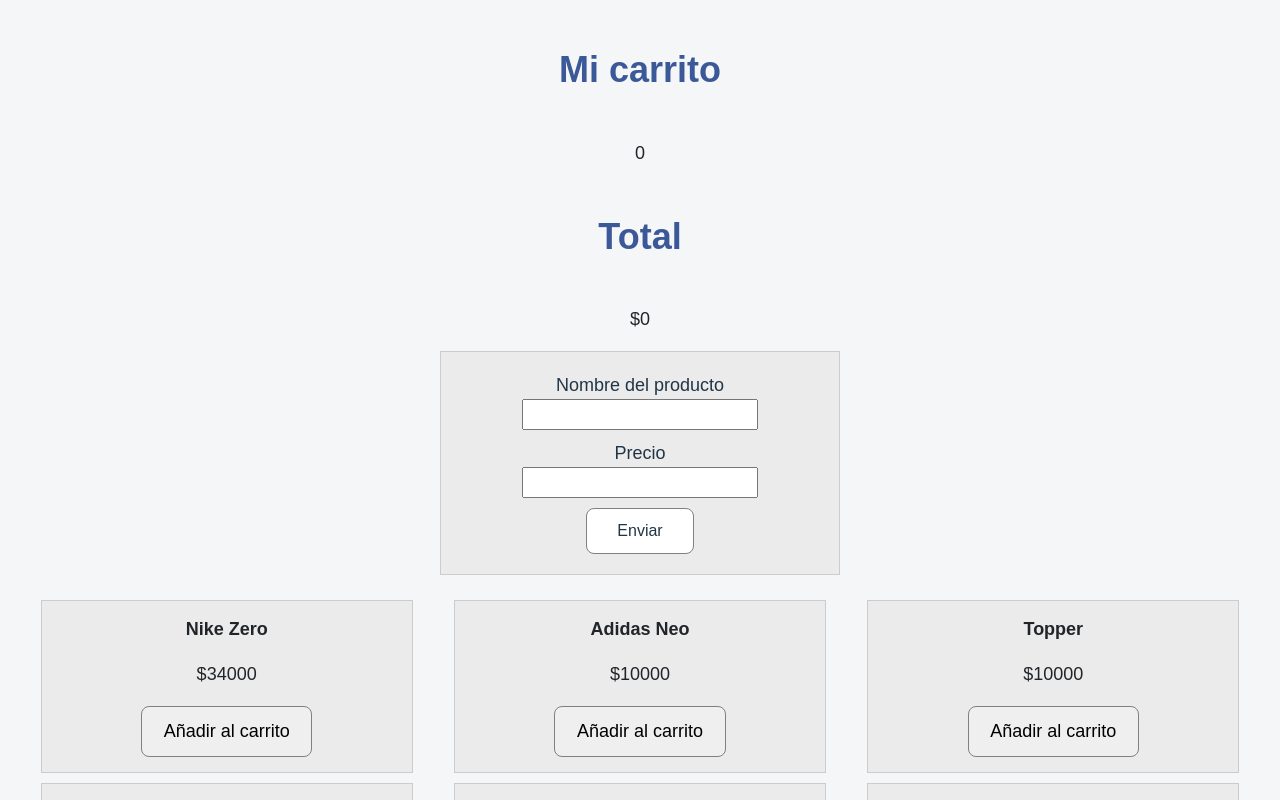
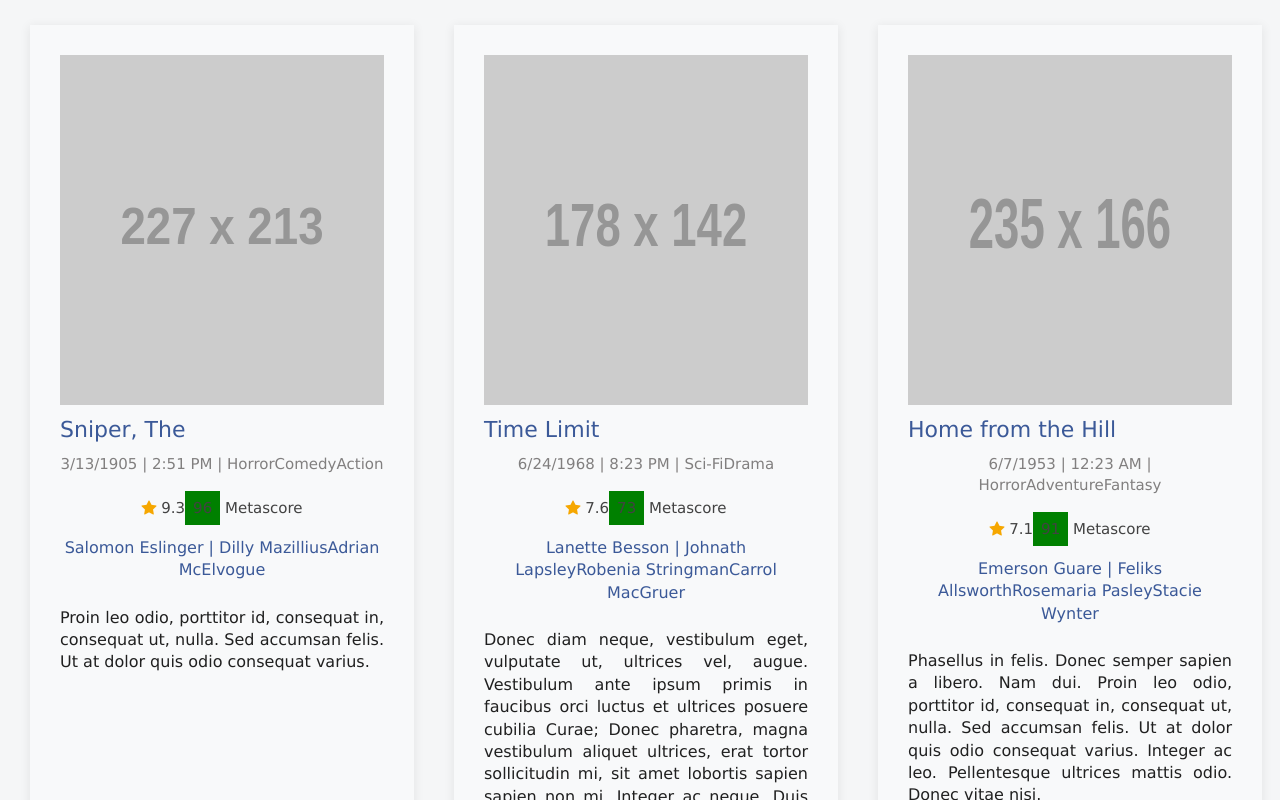
Before and after one commit to TGerzenstein/info-react, a React (Vite) app in the folder vite-project/: page / in a window 1280 px wide. Shown: the top 800 px of the page. Built offline with nearby package versions, Linux system fonts and the light colour scheme.

Commit message:
updated components

```diff
--- a/vite-project/src/App.jsx
+++ b/vite-project/src/App.jsx
@@ -1,73 +1,17 @@
 import React from 'react';
 import './App.css';
-import Header from './components/Header';
-import { useState } from 'react';
-import AgregarAlCarrito from './components/AgregarAlCarrito';
-import NuevosProductos from './components/NuevosProductos';
+import ListadoPeliculas from './TrabajoPracticoUno/ListadoPeliculas';
 
 
 
-function App({ onDatosRecibidos }) {
-
-  //Estados de los datos
-  const [listasProductos, setListaProductos] = useState([]);
-  const [total, setTotal ] = useState(0);
-  const [countProductos, setCountProductos] = useState(0);
-
-
-  // Función que se pasa al componente hijo como prop
-  const handleDatosRecibidos = (nombreProducto, precioProducto) => {
-    if (onDatosRecibidos) {
-      onDatosRecibidos(nombreProducto, precioProducto);
-    }
-
-    const nuevoProducto = {
-      nombre: nombreProducto,
-      precio: precioProducto,
-    };
-
-    // Actualiza el estado para agregar el nuevo producto a la lista
-    setListaProductos((prevLista) => [...prevLista, nuevoProducto]);
-  };
+function App() {
 
 
   return (
     <>
-      <div>
-        <Header
-          listasProductos={listasProductos}
-          setListaProductos={setListaProductos}
-          total={total}
-          setTotal={setTotal}
-          countProductos={countProductos}
-          setCountProductos={setCountProductos}
-        />
-      </div>
-      <div>
-        <NuevosProductos onDatosRecibidos={handleDatosRecibidos}/>
-      </div>
-      <div>
-        <AgregarAlCarrito
-
-         listasProductos={listasProductos}
-         setListaProductos={setListaProductos}
-         total={total}
-         setTotal={setTotal}
-         countProductos={countProductos}
-         setCountProductos={setCountProductos}
-
-        />
-      </div>
-      <div className='container'>
-        <h3>Lista de Productos:</h3>
-        <ul>
-          {listasProductos.map((producto, index) => (
-            <li key={index}>
-              Nombre: {producto.nombre} y el precio: {producto.precio}
-            </li>
-          ))}
-        </ul>
-      </div>
+    <div>
+      <ListadoPeliculas></ListadoPeliculas>
+    </div>
     </>
   );
 }
--- a/vite-project/src/TrabajoPracticoUno/ListadoPeliculas.jsx
+++ b/vite-project/src/TrabajoPracticoUno/ListadoPeliculas.jsx
@@ -1,25 +1,25 @@
-// import React from 'react';
-// import '../css/listadoPeliculas.css';
-// import moviesData from '../MOVIES_DATA.json'
-// import Pelicula from './Pelicula';
+import React from 'react';
+import './listadoPeliculas.css';
+import moviesData from '../MOVIES_DATA.json'
+import Pelicula from '../TrabajoPracticoUno/Pelicula';
 
 
-// function ListadoPeliculas() {
-//   let key = 0;
-//   return (
-//     <div className="container-movies">
-//       {moviesData.map((pelicula) => {
-//         key++;
-//         return (
-//           <div key={key} className='movies'>
-//             <Pelicula peli={pelicula} />
-//           </div>
-//         );
-//       })}
-//     </div>
-//   );
+function ListadoPeliculas() {
+   let key = 0;
+   return (
+     <div className="container-movies">
+       {moviesData.map((pelicula) => {
+         key++;
+         return (
+           <div key={key} className='movies'>
+             <Pelicula peli={pelicula} />
+           </div>
+         );
+       })}
+     </div>
+   );
 
-// }
+}
 
 
-// export default ListadoPeliculas;
+export default ListadoPeliculas;
--- a/vite-project/src/TrabajoPracticoUno/Pelicula.jsx
+++ b/vite-project/src/TrabajoPracticoUno/Pelicula.jsx
@@ -1,37 +1,37 @@
-// import React from 'react';
-// import '../css/pelicula.css';
+import React from 'react';
+import './pelicula.css';
 
 
 
-// function Pelicula(props) {
+function Pelicula(props) {
 
-//   const metascore = props.peli.metascore;
-//   let color;
+  const metascore = props.peli.metascore;
+  let color;
 
-//   if (metascore >= 0 && metascore <= 49) {
-//     color = 'red';
-//   } else if (metascore >= 50 && metascore <= 59) {
-//     color = 'yellow';
-//   } else if (metascore >= 60 && metascore <= 100) {
-//     color = 'green';
-//   } else {
-//     color = 'white';
-//   }
+   if (metascore >= 0 && metascore <= 49) {
+     color = 'red';
+   } else if (metascore >= 50 && metascore <= 59) {
+     color = 'yellow';
+   } else if (metascore >= 60 && metascore <= 100) {
+     color = 'green';
+   } else {
+     color = 'white';
+   }
 
-//   return (
-//     <div className="pelicula">
-//       <div className="contenedor-texto">
-//         <img src={props.peli.poster} alt="Foto de pelicula"
-//              className='imagen-pelicula' />
-//         <p className="nombre-pelicula">{props.peli.title}</p>
-//         <p className="release"> {props.peli.releaseDate} |  {props.peli.duration}  |  {props.peli.genres}</p>
-//         <p className="score"><i class="bi bi-star-fill"></i> {props.peli.rating}
-//         <span style={{ backgroundColor: color, padding: '8px' }}>{props.peli.metascore}</span> Metascore</p>
-//         <p className='director-pelicula'>{props.peli.director} | {props.peli.mainActors}</p>
-//         <p className='texto-pelicula'>{props.peli.plot}</p>
-//       </div>
-//     </div>
-//   );
-// }
+   return (
+     <div className="pelicula">
+       <div className="contenedor-texto">
+         <img src={props.peli.poster} alt="Foto de pelicula"
+              className='imagen-pelicula' />
+         <p className="nombre-pelicula">{props.peli.title}</p>
+         <p className="release"> {props.peli.releaseDate} |  {props.peli.duration}  |  {props.peli.genres}</p>
+         <p className="score"><i class="bi bi-star-fill"></i> {props.peli.rating}
+         <span style={{ backgroundColor: color, padding: '8px' }}>{props.peli.metascore}</span> Metascore</p>
+         <p className='director-pelicula'>{props.peli.director} | {props.peli.mainActors}</p>
+         <p className='texto-pelicula'>{props.peli.plot}</p>
+       </div>
+     </div>
+   );
+}
 
-// export default Pelicula;
+export default Pelicula;
--- a/vite-project/src/TrabajoPracticoUno/listadoPeliculas.css
+++ b/vite-project/src/TrabajoPracticoUno/listadoPeliculas.css
@@ -1,4 +1,4 @@
-/*
+
 .container-movies {
   width: 100%;
   margin: 10px;
@@ -13,4 +13,4 @@
   padding: 5px;
   background-color: #f8f9fa;
   box-shadow: 0 2px 10px 1px rgb(0 0 0 / 7%);
-} */
+}
--- a/vite-project/src/TrabajoPracticoUno/pelicula.css
+++ b/vite-project/src/TrabajoPracticoUno/pelicula.css
@@ -1,4 +1,4 @@
-/*
+
 .pelicula {
     padding: 10px;
     margin: 5px;
@@ -53,4 +53,4 @@
 .score {
   font-size: 15px;
   color: #424242;
-} */
+}
--- a/vite-project/src/components/AgregarAlCarrito.jsx
+++ /dev/null
@@ -1,90 +0,0 @@
-import React from "react";
-import '../css/agregarAlCarrito.css';
-
-
-export default function agregarAlCarrito({ listasProductos, setListaProductos, countProductos, setCountProductos, total, setTotal }) {
-
-  function agregarProductos(producto) {
-
-    if(listasProductos.find(item => item.id === producto.id)) {
-
-      const productos = listasProductos.map(item =>
-                          item.id === producto.id
-                          ? {...item, cantidad: item.cantidad +1 }
-                          : item
-      );
-
-      setTotal(total + producto.precio * producto.cantidad);
-
-      setCountProductos(countProductos+ producto.cantidad);
-
-      return setListaProductos([...productos]);
-    }
-
-    //Calcular total
-    setTotal(total + producto.precio * producto.cantidad);
-    //Cantidad productos
-    setCountProductos(countProductos + producto.cantidad);
-    // Productos
-    setListaProductos([...listasProductos, producto]);
-  };
-
-   console.log(listasProductos);
-
-
-  let datos = [
-    {
-      id:1,
-      nombre: 'Nike Zero',
-      precio: 34000,
-      cantidad: 1,
-    },
-
-    {
-      id: 2,
-      nombre: 'Adidas Neo',
-      precio: 10000,
-      cantidad: 1,
-    },
-
-    {
-      id: 3,
-      nombre: 'Topper',
-      precio: 10000,
-      cantidad: 1,
-    },
-
-    {
-      id: 4,
-      nombre: 'Nike New Era',
-      precio: 10000,
-      cantidad: 1,
-    },
-
-    {
-      id: 5,
-      nombre: 'Converse',
-      precio: 10000,
-      cantidad: 1,
-    },
-
-    {
-      id: 6,
-      nombre: 'Reebok Classic',
-      precio: 10000,
-      cantidad: 1,
-    },
-  ];
-
-  return (
-    <div className="card-main">
-      {datos.map(producto => (
-        <div key={producto.id} className="card-info">
-          <p><strong>{producto.nombre}</strong></p>
-          <p>${producto.precio}</p>
-          <button onClick={() => agregarProductos(producto)}>Añadir al carrito</button>
-        </div>
-      ))}
-    </div>
-  );
-}
--- a/vite-project/src/components/Header.jsx
+++ /dev/null
@@ -1,29 +0,0 @@
-
-
-function Header({ listasProductos, setListaProductos, total, countProductos }) {
-
-    return (
-      <div>
-        <header>
-            <div className='cart-style'>
-              <h1>Mi carrito</h1>
-              <div>{countProductos}</div>
-              <div>{listasProductos.map(producto => (
-                <div key={producto.id} className='info-product'>
-                  <p>{producto.nombre}</p>
-                  <p>${producto.precio}</p>
-                  <p>{producto.cantidad}</p>
-                </div>
-                ))}
-              </div>
-              <div>
-                <h2>Total</h2>
-                <p>${total}</p>
-              </div>
-            </div>
-        </header>
-      </div>
-    );
-}
-
-export default Header;
--- a/vite-project/src/components/NuevosProductos.jsx
+++ /dev/null
@@ -1,71 +0,0 @@
-import '../css/NuevosProductos.css';
-import { useState } from "react";
-
-
-export default function NuevosProductos({ onDatosRecibidos }) {
-
-    const [formData, setFormData] = useState(
-      {
-        producto: '',
-        precio: '',
-      });
-
-
-    function handleProducto(event) {
-        setFormData((prevForm) => ({
-          ...prevForm,
-          producto: event.target.value
-        }));
-    }
-
-    function handlePrecio(event) {
-        setFormData((prevForm) => ({
-          ...prevForm,
-          precio: event.target.value
-        }));
-    }
-
-    console.log(formData.producto, formData.precio);
-
-
-
-    function submit(event) {
-      event.preventDefault();
-
-
-      if (formData.precio > 0) {
-        alert("Ha ingresado su producto: ");
-
-        if (onDatosRecibidos) {
-          onDatosRecibidos(formData.producto, formData.precio);
-        }
-      } else {
-        alert("Es incorrecto!");
-      }
-    };
-
-  return (
-        <div>
-          <form action="" onSubmit={submit} className="form-container">
-            <label htmlFor="">Nombre del producto</label>
-
-            <input type="text"
-                  name="producto"
-                  value={formData.producto}
-                  onChange={handleProducto}
-                  className="form-input"
-                  />
-
-            <label htmlFor="">Precio</label>
-
-            <input type="text"
-                  name="precio"
-                  value={formData.precio}
-                  onChange={handlePrecio}
-                  className="form-input"
-                  />
-            <button type="submit" className="form-button">Enviar</button>
-          </form>
-        </div>
-  );
-}
--- a/vite-project/src/css/NuevosProductos.css
+++ /dev/null
@@ -1,29 +0,0 @@
-.form-container {
-    max-width: 400px;
-    margin: auto;
-    padding: 20px;
-    background-color: rgb(235, 235, 235);
-    color: #213547;
-    border: 1px solid #ccc;
-    display: flex;
-    flex-direction: column;
-    align-items: center;
-}
-
-.form-input {
-    margin-bottom: 10px;
-}
-
-.form-button {
-    background-color: white;
-    color: #213547;
-    padding: 10px 15px;
-    cursor: pointer;
-    font-size: 16px;
-    width: 30%;
-}
-
-.form-button:hover {
-    background-color: #333;
-    color: white;
-}
--- a/vite-project/src/css/agregarAlCarrito.css
+++ /dev/null
@@ -1,16 +0,0 @@
-
-
-.card-main {
-    display: flex;
-    flex-wrap: wrap;
-    justify-content: space-around;
-    padding: 20px;
-}
-
-.card-info {
-  width: 30%;
-  margin: 5px 0px;
-  padding: 15px;
-  border: 1px solid #ccc;
-  background-color: rgb(235, 235, 235);
-}
```
